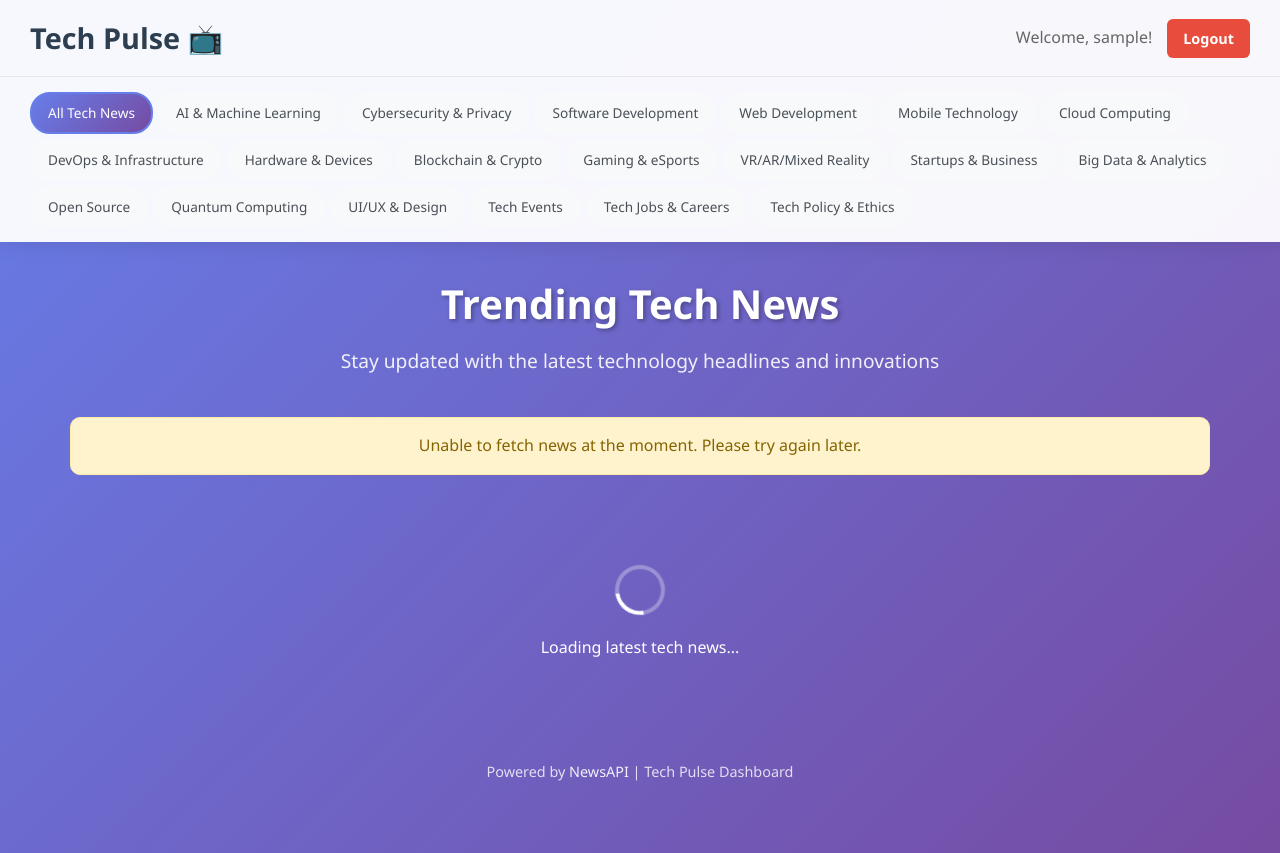
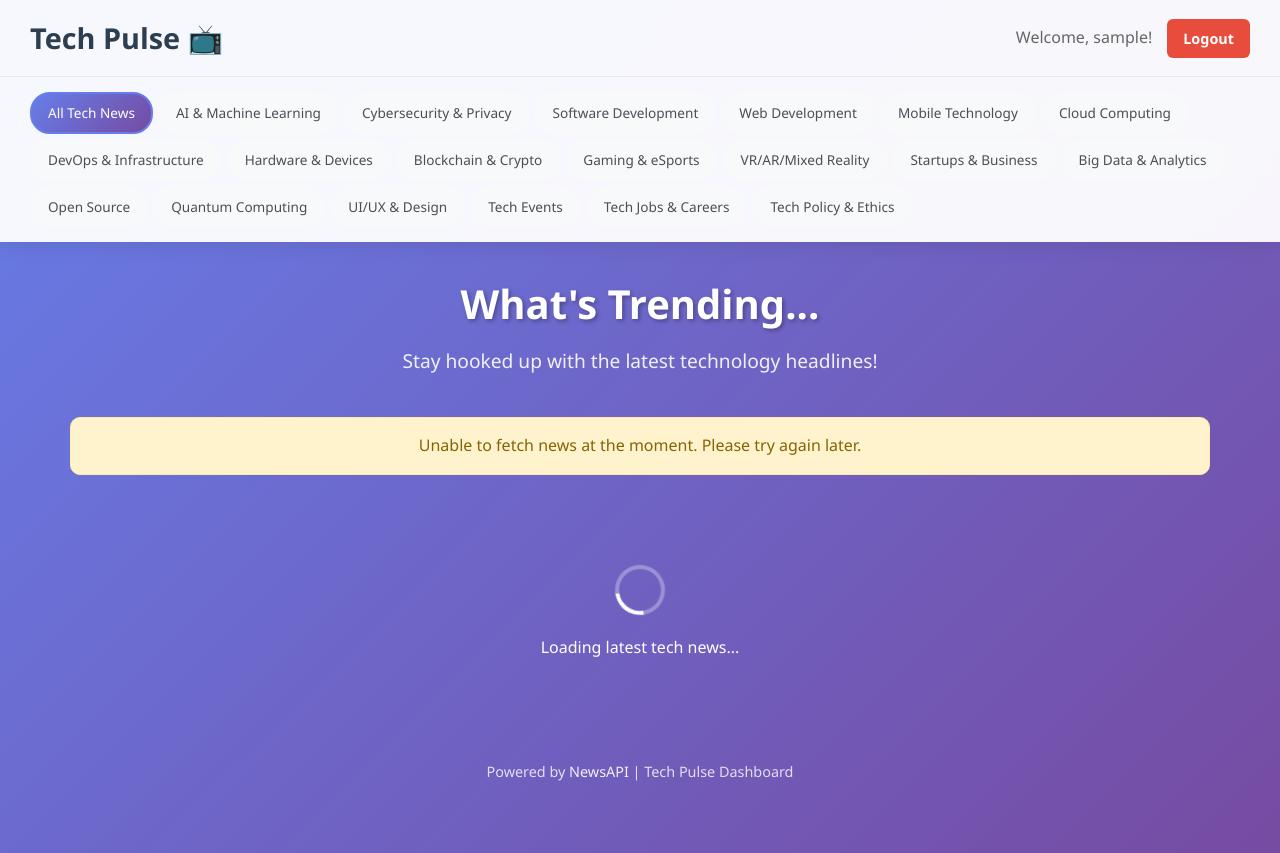
Before and after one commit to Precious-Chinaza/Tech-news-app, a Flask app: page /dashboard in a window 1280 px wide. Run offline with Flask 3, Linux system fonts and the light colour scheme; the visitor is signed in with stand-in values (Sample User, id 1); data that the repository does not hold is empty.

Commit message:
Updated dashboard info

```diff
--- a/templates/dashboard.html
+++ b/templates/dashboard.html
@@ -39,8 +39,8 @@
                     <h2>{{ categories[current_category]['name'] }}</h2>
                     <p>Latest news and updates in {{ categories[current_category]['name'].lower() }}</p>
                 {% else %}
-                    <h2>Trending Tech News</h2>
-                    <p>Stay updated with the latest technology headlines and innovations</p>
+                    <h2>What's Trending...</h2>
+                    <p>Stay hooked up with the latest technology headlines!</p>
                 {% endif %}
             </div>
 
```
Also changed, not shown: requirements.txt (+14 -13 lines).
